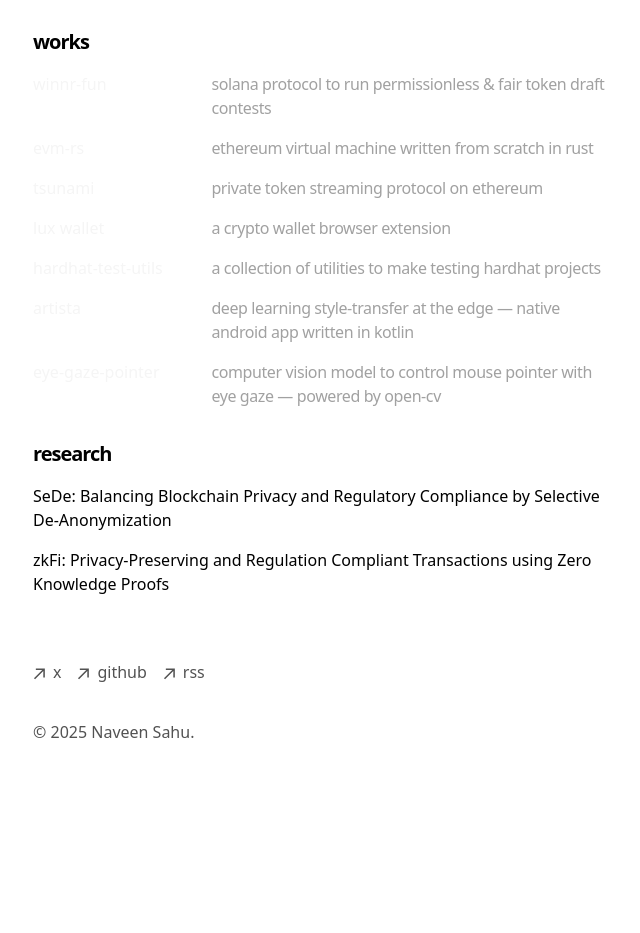
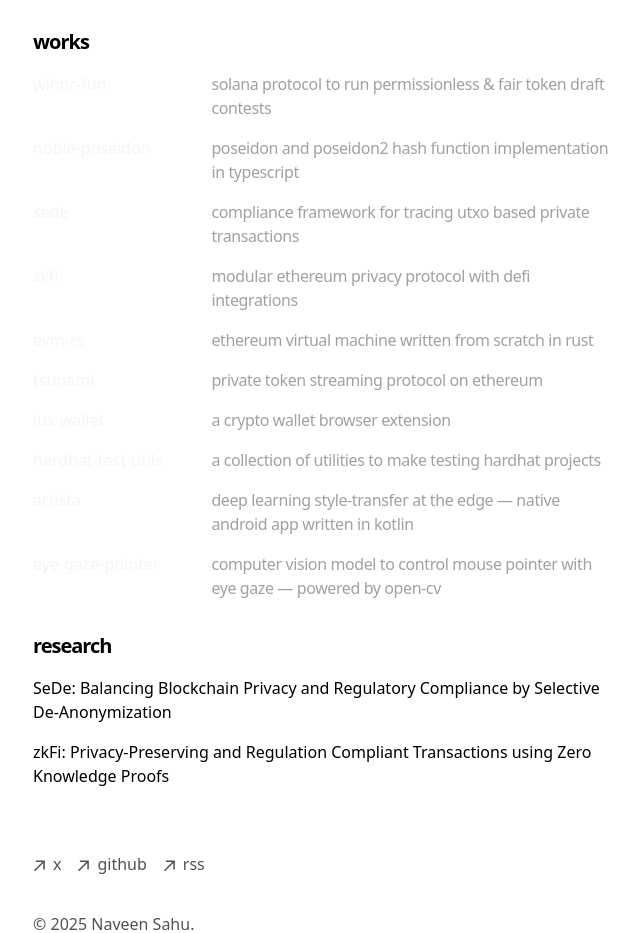
Before and after one commit to nvnx7/website, a Next.js app: page / in a window 1280 px wide. Shown: the part 1100-2033 px from the top of the page, without its empty margins (319-959 px from the left). Before the commit the page ends 1908 px from the top, so only its background shows below. Built offline with nearby package versions, Linux system fonts and the light colour scheme.

Commit message:
add content

```diff
--- a/app/components/works.tsx
+++ b/app/components/works.tsx
@@ -6,6 +6,23 @@
     description:
       "solana protocol to run permissionless & fair token draft contests",
     href: "https://github.com/nvnx7/winnr-fun-protocol",
+  },
+  {
+    name: "noble-poseidon",
+    description:
+      "poseidon and poseidon2 hash function implementation in typescript",
+    href: "https://github.com/nvnx7/noble-poseidon",
+  },
+  {
+    name: "sede",
+    description:
+      "compliance framework for tracing utxo based private transactions",
+    href: "https://github.com/nvnx7/sede-framework/tree/main/packages/core",
+  },
+  {
+    name: "zkfi",
+    description: "modular ethereum privacy protocol with defi integrations",
+    href: "https://github.com/nvnx7/zkfi-protocol",
   },
   {
     name: "evm-rs",
```
